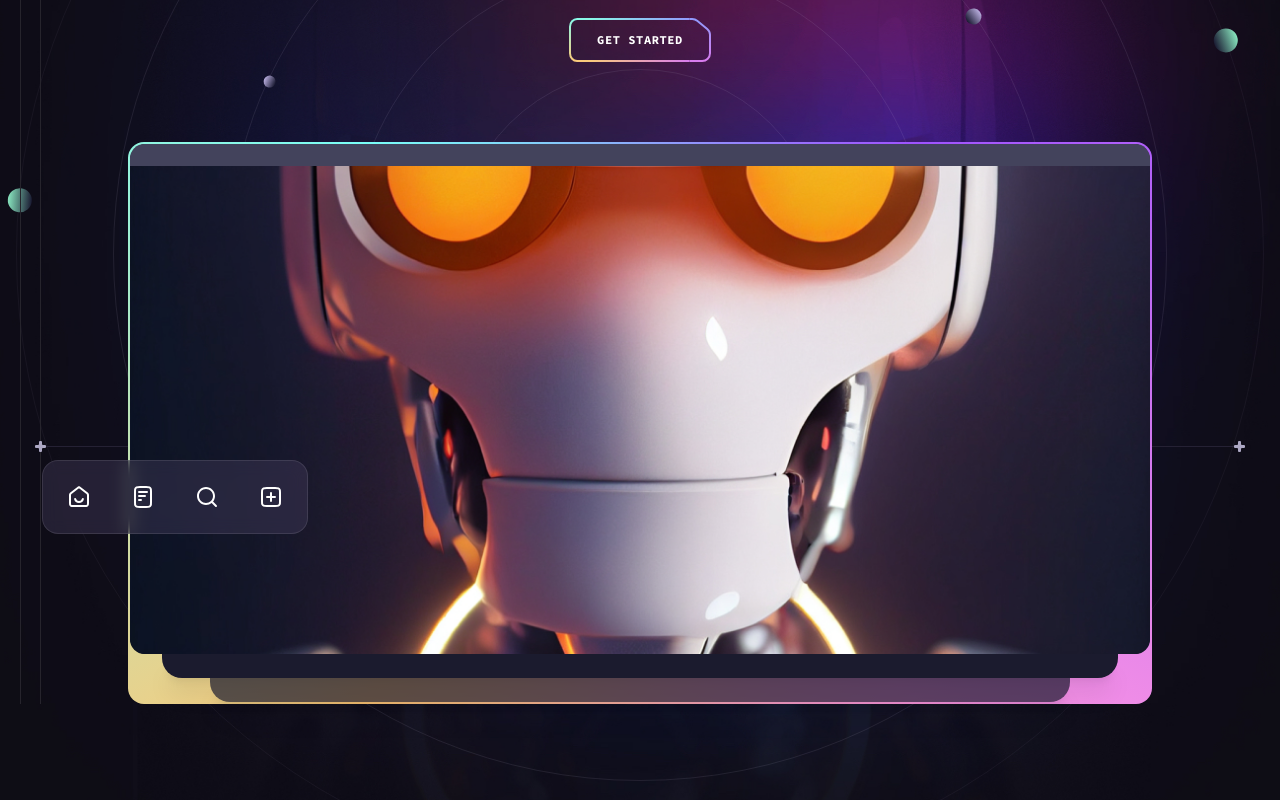
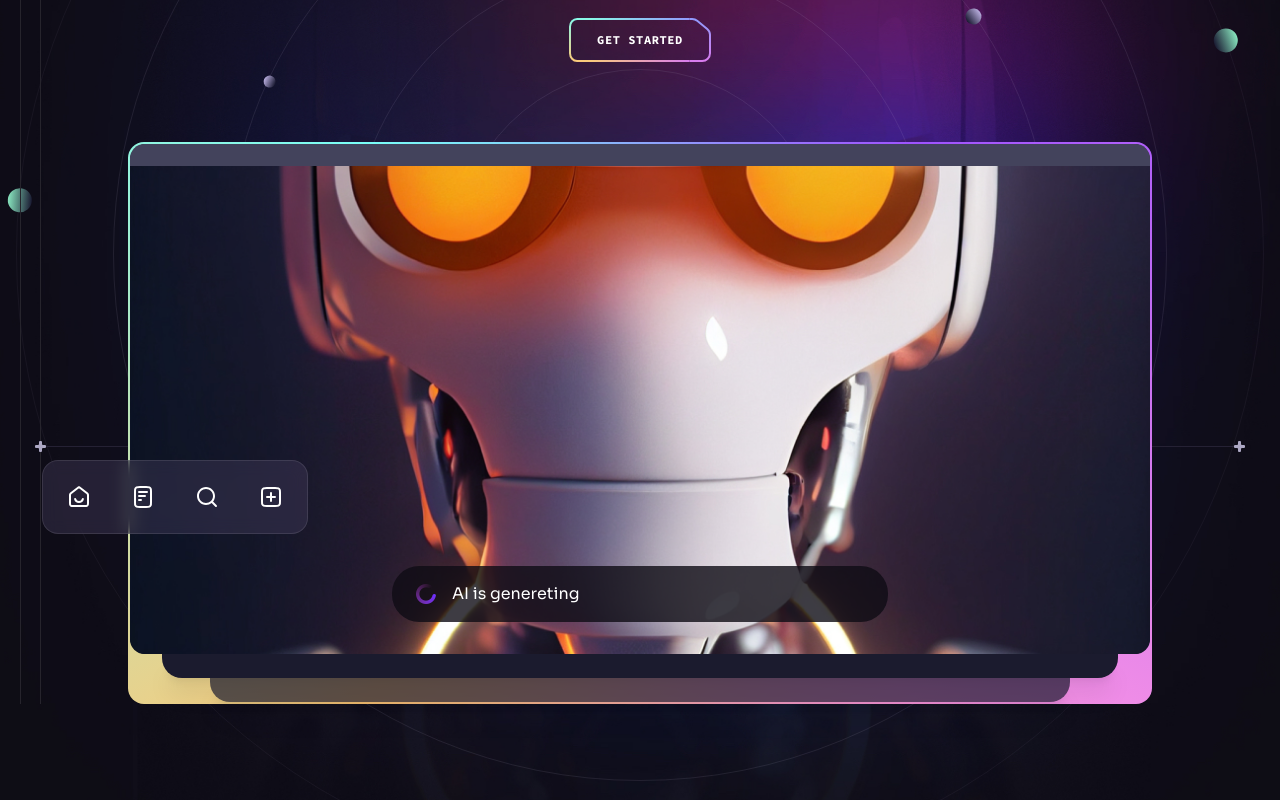
Before and after one commit to Ryuuutaaa/brainwave-with-react, a React (Vite) app: page / in a window 1280 px wide. Shown: the part 522-1322 px from the top of the page. Built offline with nearby package versions, Linux system fonts and the light colour scheme.

Commit message:
genereting is done

```diff
--- a/src/components/Genereting.jsx
+++ b/src/components/Genereting.jsx
@@ -1,7 +1,16 @@
 import { loading } from "../assets";
 
-const Genereting = () => {
-  return <div>Genereting</div>;
+const Genereting = ({ className }) => {
+  return (
+    <div
+      className={`flex items-center h-[3.5rem] px-6 bg-n-8/80 rounded-[1.7rem] ${
+        className || ""
+      } text-base`}
+    >
+      <img src={loading} alt="Loading" className="w-5 h-5 mr-4" />
+      AI is genereting
+    </div>
+  );
 };
 
 export default Genereting;
--- a/src/components/Hero.jsx
+++ b/src/components/Hero.jsx
@@ -5,6 +5,7 @@
 import { heroIcons } from "../constants";
 import { ScrollParallax } from "react-just-parallax";
 import { useRef } from "react";
+import Genereting from "./Genereting";
 
 const Hero = () => {
   const parallaxRef = useRef(null);
@@ -49,6 +50,9 @@
                   width={1024}
                   height={490}
                 />
+
+                <Genereting className="absolute left-4 right-4 bottom-5 md:left-1/2 md:right-auto md:bottom-8 md:w-[31rem] md:-translate-x-1/2" />
+
                 <ScrollParallax isAbsolutelyPositioned>
                   <ul className="hidden absolute -left-[5.5rem] bottom-[7.5rem] px-1 py-1 bg-n-9/40 backdrop-blur border border-n-1/10 rounded-2xl xl:flex">
                     {heroIcons.map((icon, index) => (
```
